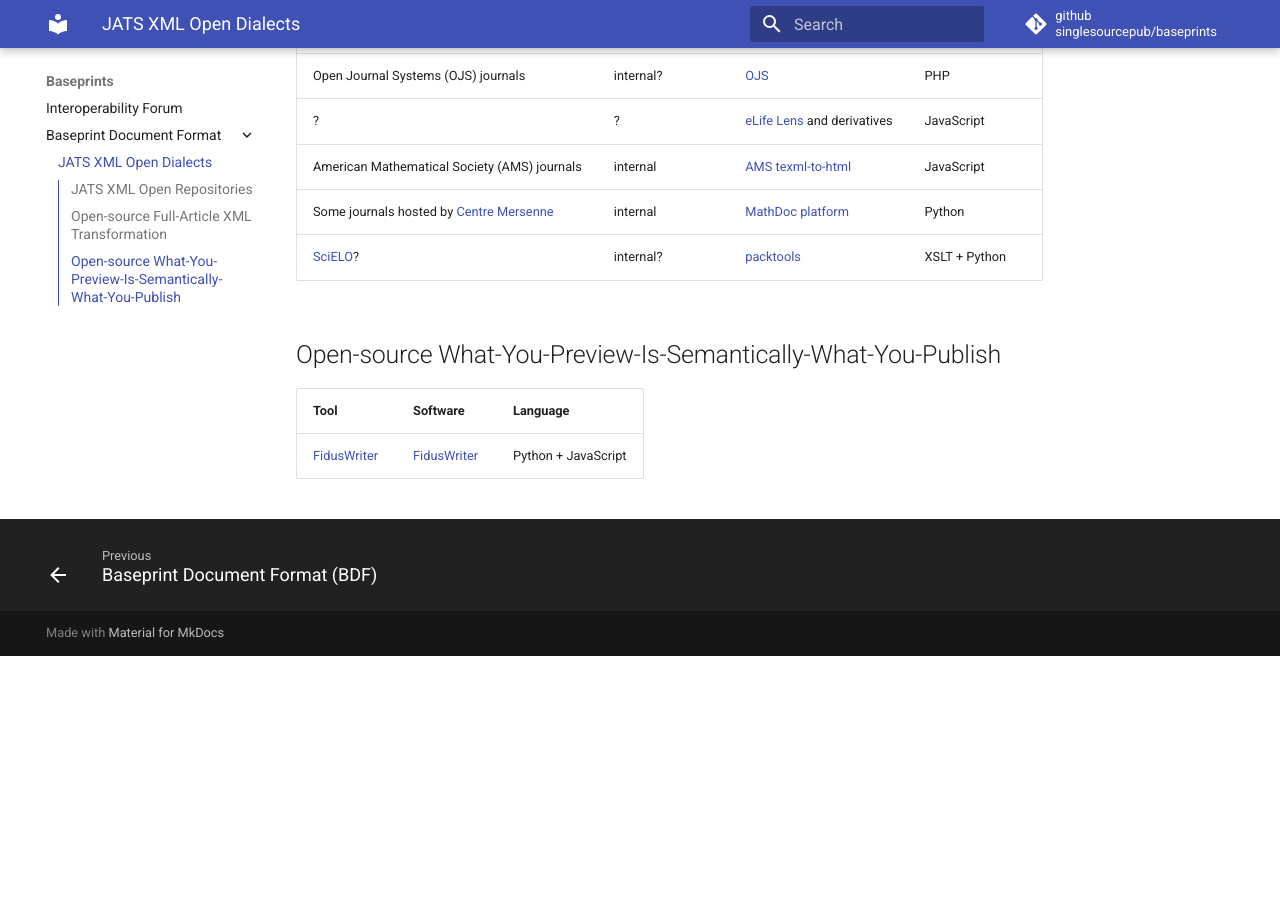
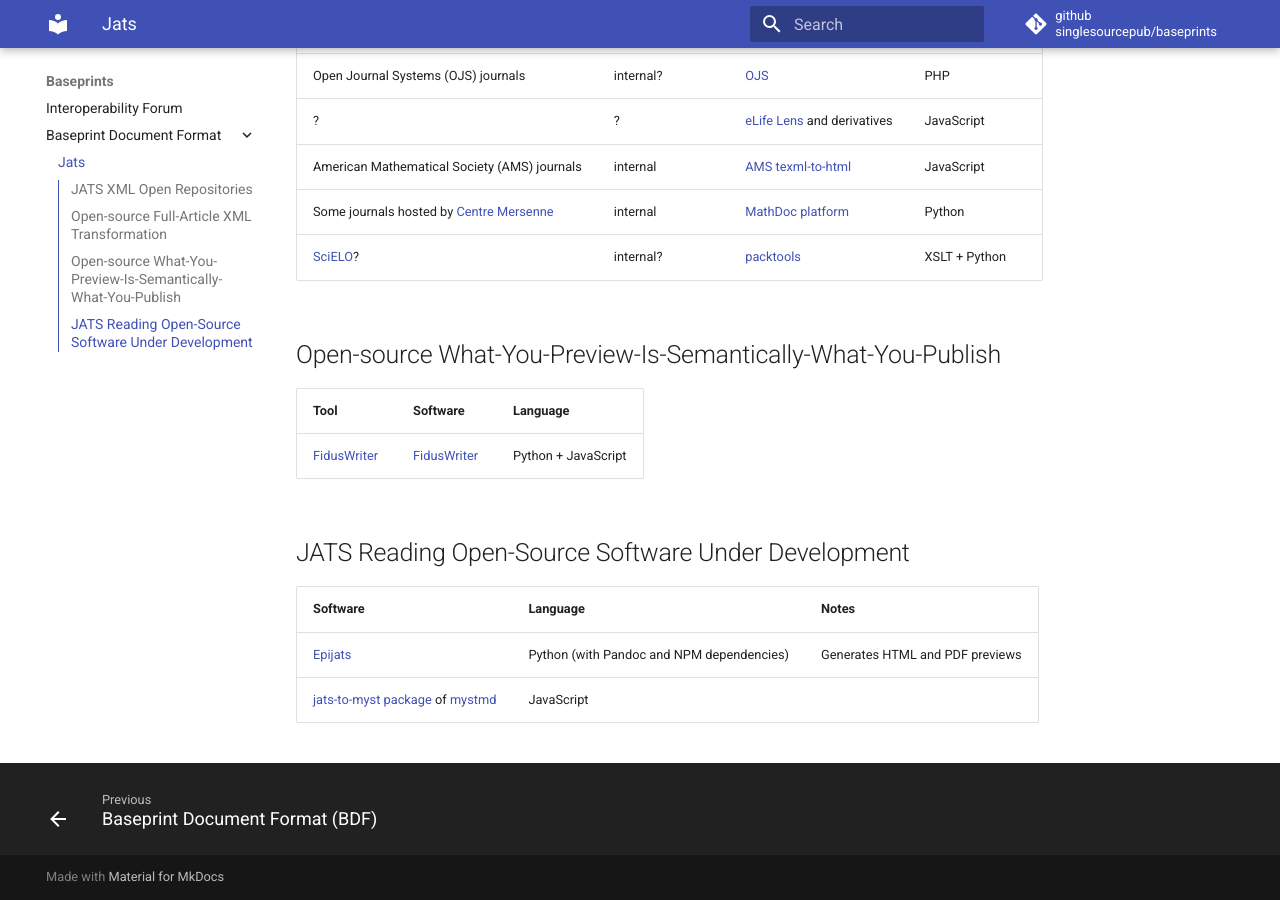
Before and after one commit to singlesourcepub/baseprints, an MkDocs documentation site: the page built from docs/jats.md, in a window 1280 px wide and 900 px high, scrolled down 1048 px. Built offline with MkDocs 1.6.1 and Material for MkDocs 9.7.7, drawn with Linux system fonts in a browser that asks for light colours; before the commit the page ends 1704 px from its top, so only the background shows below that.

Commit message:
add epijats and jats-to-myst

```diff
--- a/docs/jats.md
+++ b/docs/jats.md
@@ -1,3 +1,5 @@
+<!-- copybreak off -->
+
 JATS XML Open Dialects
 ======================
 
@@ -97,13 +99,14 @@ JATS XML is formally defined through specifications and recommendations:
   <td>Python</td>
 </tr>
 <tr>
-  <td><a href"https://scielo.org">SciELO</a>?</td>
+  <td><a href="https://scielo.org">SciELO</a>?</td>
   <td>internal?</td>
   <td><a href="https://github.com/scieloorg/packtools">packtools</a></td>
   <td>XSLT + Python</td>
 </tr>
 </table>
 
+<!-- copybreak off -->
 
 ## Open-source What-You-Preview-Is-Semantically-What-You-Publish
 
@@ -114,8 +117,28 @@ JATS XML is formally defined through specifications and recommendations:
   <th>Language</th>
 </tr>
 <tr>
-  <td><a href="https://www.fiduswriter.org">FidusWriter</td>
+  <td><a href="https://www.fiduswriter.org">FidusWriter</a></td>
   <td><a href="https://github.com/fiduswriter/fiduswriter">FidusWriter</a></td>
   <td>Python + JavaScript</td>
 </tr>
 </table>
+
+## JATS Reading Open-Source Software Under Development
+
+<table>
+<tr>
+  <th>Software</th>
+  <th>Language</th>
+  <th>Notes</th>
+</tr>
+<tr>
+  <td><a href="https://gitlab.com/perm.pub/epijats">Epijats</a></td>
+  <td>Python (with Pandoc and NPM dependencies)</td>
+  <td>Generates HTML and PDF previews</td>
+</tr>
+<tr>
+  <td><a href="https://www.npmjs.com/package/jats-to-myst">jats-to-myst package</a> of <a href="https://github.com/executablebooks/mystmd">mystmd</a></td>
+  <td>JavaScript</td>
+  <td></td>
+</tr>
+</table>
```
